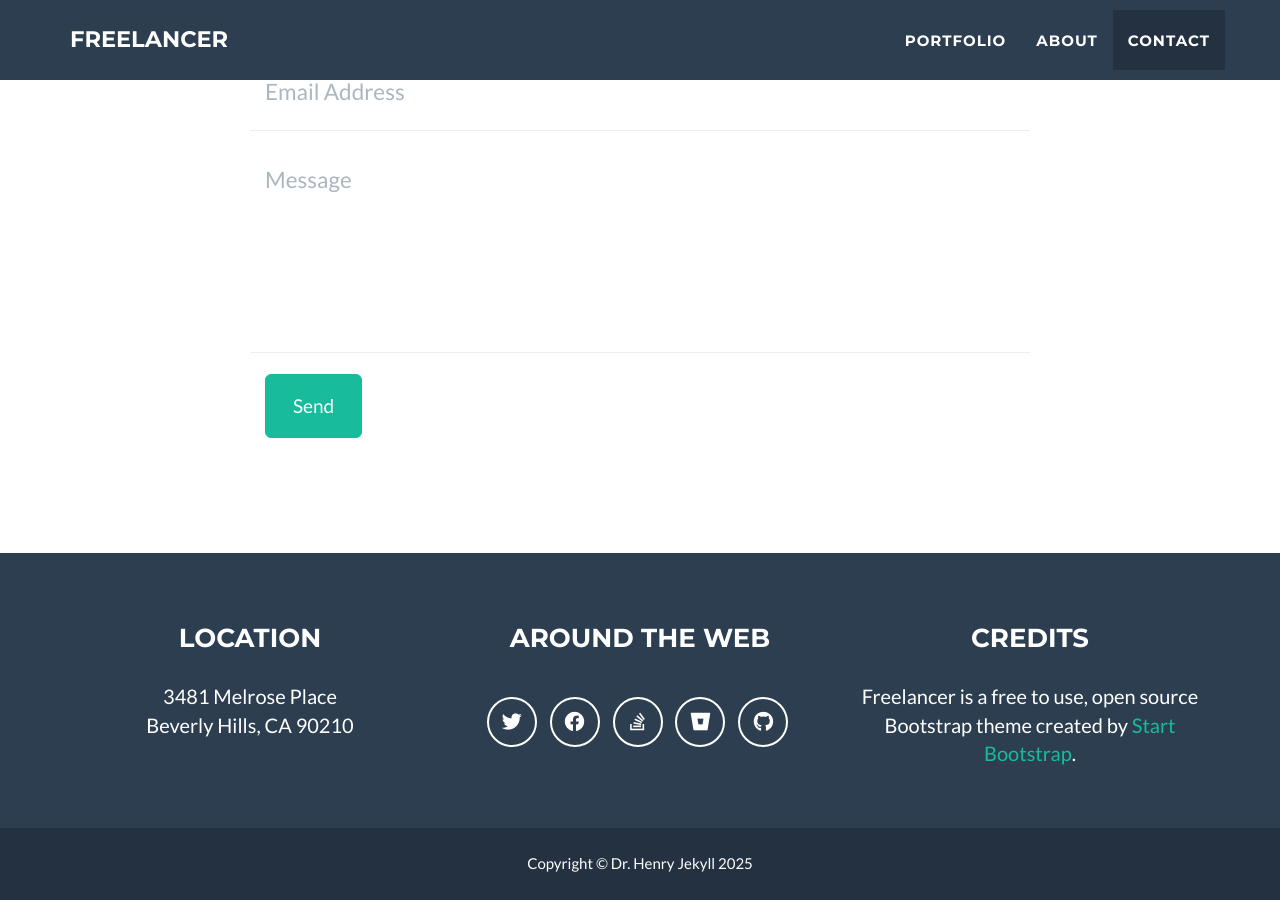
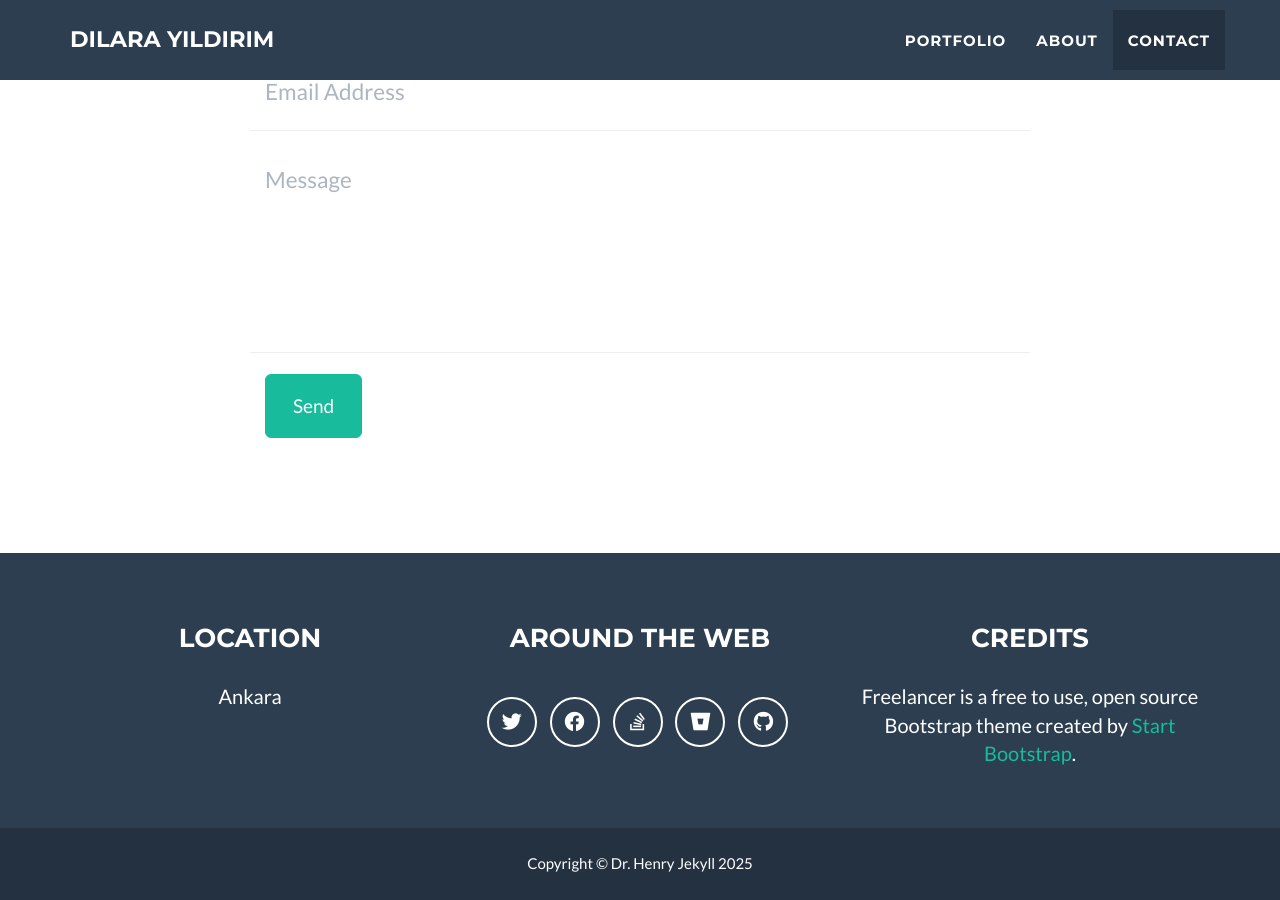
Before and after one commit to yldrmdilara/dilarayildirim.github.io, a Jekyll site: the page built from _posts/2014-07-18-project-1.markdown, in a window 1280 px wide and 900 px high, scrolled down 2492 px. Built offline with Jekyll 4.4.1, drawn with Linux system fonts in a browser that asks for light colours; some of the changed text lies outside the part shown.

Commit message:
Update _config.yml

```diff
--- a/_config.yml
+++ b/_config.yml
@@ -1,11 +1,11 @@
 # Site settings
-title: Freelancer
-email: your-email@domain.com
-url: https://github.com/jeromelachaud/freelancer-theme
-description: "Write an awesome description for your new site here. You can edit this line in _config.yml. It will appear in your document head meta (for Google search results) and in your feed.xml site description."
+title: Dilara Yıldırım
+email: dilarayildirim@hacettepe.edu.tr
+url: https://yldrmdilara.github.io/dilarayildirim.github.io/
+description: "Personal website and portfolio of Dilara Yıldırım. Passionate about quantum optics and photonic systems."
 keywords: "your keywords, separated by commas"
 skills: "Web Developer - Graphic Artist - User Experience Designer"
-meta_author: LastName FirstName
+meta_author: Yıldırım Dilara
 
 # Google webmaster tools
 google_verify:
@@ -48,12 +48,11 @@
   - title: bitbucket
     url: http://bitbucket.org/jekyll
   - title: github
-    url: http://github.com/jekyll
+    url: https://github.com/yldrmdilara
 
 # Postal address (add as many lines as necessary)
 address:
-  - line: 3481 Melrose Place
-  - line: Beverly Hills, CA 90210
+  - line: Ankara
 
 # Credits content
 credits: 'Freelancer is a free to use, open source Bootstrap theme created by <a href="http://startbootstrap.com">Start Bootstrap</a>.'
```
